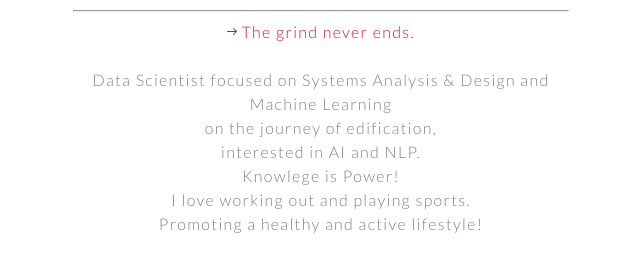
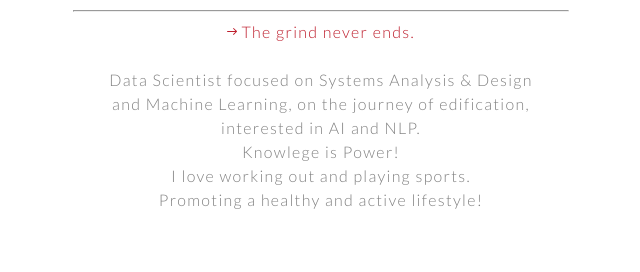
Before and after one commit to spartansmilez/spartansmilez.github.io, a plain HTML site: page index.html in a window 1280 px wide. Shown: the part 494-766 px from the top of the page, without its empty margins (319-959 px from the left). Drawn offline with nearby package versions, Linux system fonts and the light colour scheme.

Commit message:
Update index.html

```diff
--- a/index.html
+++ b/index.html
@@ -43,7 +43,7 @@
 
       <div class="content">
         <div id="hello"><img  style="width:10px;height:10px;" src="icons/svg/right11.svg" alt=""> <p id="hello-link">The grind never ends.</p></div>
-        <div id="blurb"><br/><br/>Data Scientist focused on Systems Analysis & Design and Machine Learning<br/> on the journey of edification,<br/>interested in AI and NLP.<br/>Knowlege is Power!<br/>I love working out and playing sports.<br/>Promoting a healthy and active lifestyle!</div>
+        <div id="blurb"><br/><br/>Data Scientist focused on Systems Analysis & Design<br/> and Machine Learning, on the journey of edification,<br/>interested in AI and NLP.<br/>Knowlege is Power!<br/>I love working out and playing sports.<br/>Promoting a healthy and active lifestyle!</div>
       </div>
     </div>
 
```
